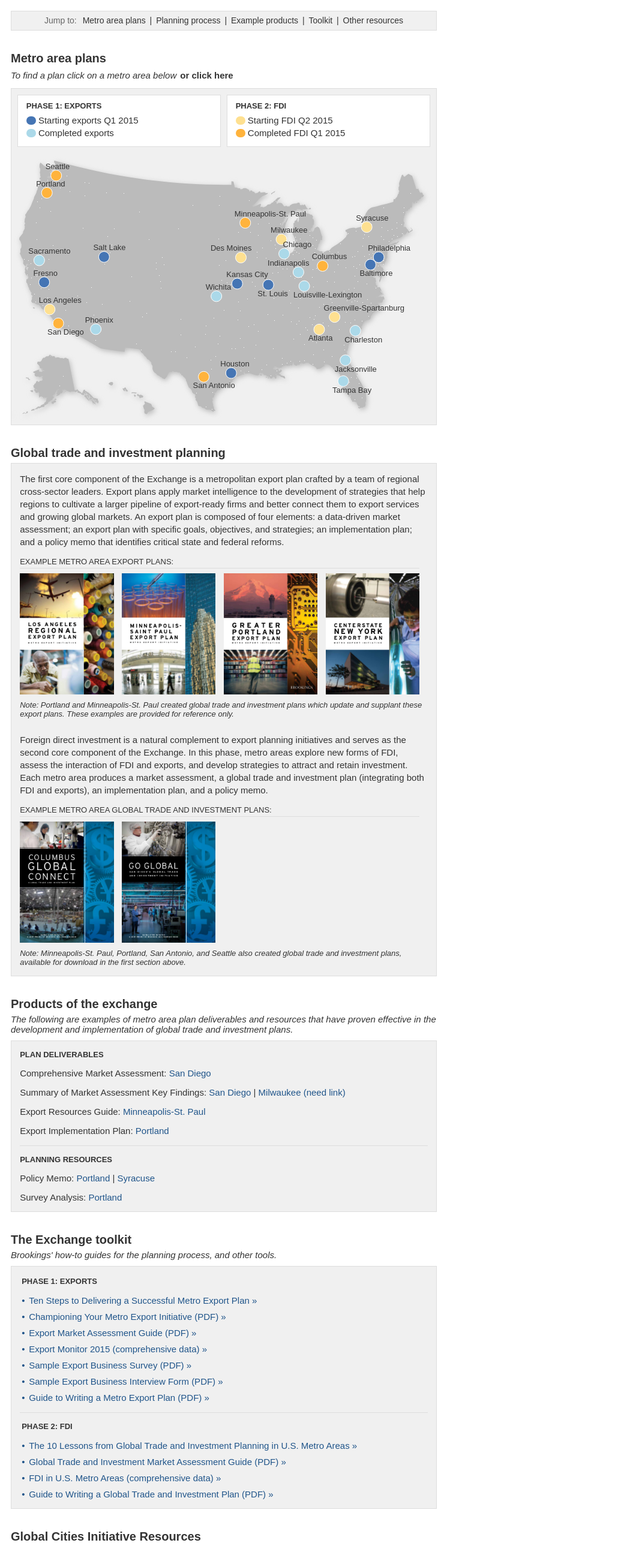
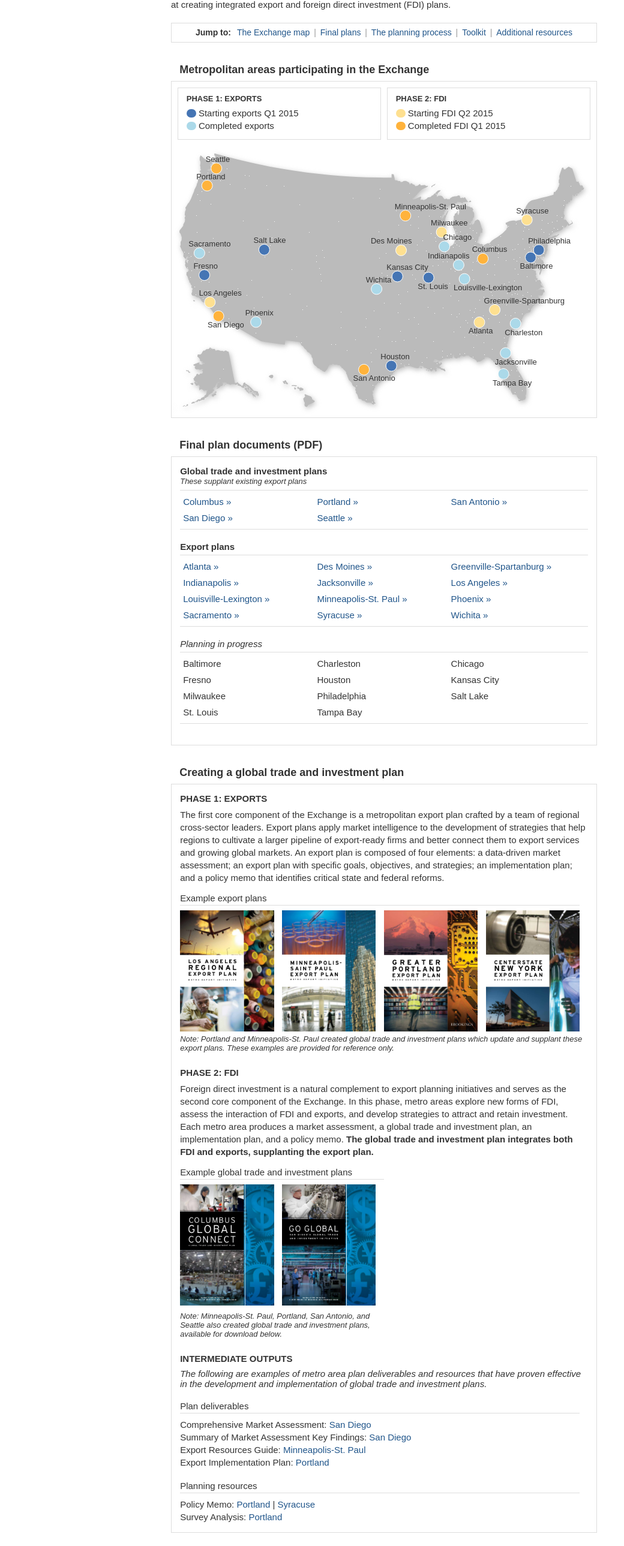
Before and after one commit to afdta/gcx-revision-2016, a plain HTML site: page index.html in a window 1280 px wide. Shown: the part 182-2760 px from the top of the page at 60% size, without its empty margins (0-1040 px from the left). Drawn offline with Linux system fonts and the light colour scheme.

Commit message:
Draft for review on 9-4-2015

```diff
--- a/GCXPlans_12Aug2015.csv
+++ b/GCXPlans_12Aug2015.csv
@@ -4,14 +4,14 @@ Charleston,M16700,,
 Chicago,M16980,,
 Columbus,M18140,http://columbusregion.com/Columbus/media/Columbus/PDFs/Brochures/Columbus-Global-Connect-MEI-Part-1.pdf,http://www.brookings.edu/~/media/Multimedia/Interactives/2013/GCXMedia/TradeAndInvestmentPlans/Columbus.pdf
 Des Moines,M19780,http://www.desmoinesmetro.com/documents/filelibrary/pdfs/economicdevelopment/2013_GreaterDesMoinesRegionalExport_4CBBB7FAAFAB3.pdf,
-Greenville-Spartanburg,M24860,http://www.upstatescalliance.com/global-cities/regional-export-plan,
+Greenville-Spartanburg,M24860,http://www.upstatescalliance.com/sites/default/files/Upstate_Regional_Export_Plan_small.pdf,
 Indianapolis,M26900,http://www.indychamber.com/files/1414/2429/3865/Metro_Indy_GCI_Export_Plan_low_resolution.pdf,
 Jacksonville,M27260,https://www.dropbox.com/s/nhv5s38gwpnls8g/Metro%20JaxNortheast%20Florida%20Export%20Plan.pdf?dl=0,
 Los Angeles,M31100,http://larexc.org/wp-content/uploads/2013/01/LACITYP_020109.pdf,
 Louisville-Lexington,M31140,http://services.louisvilleky.gov/media/beam/Export_Plan_Web.pdf,
 Milwaukee,M33340,,
 Minneapolis-St. Paul,M33460,http://www.brookings.edu/~/media/projects/state%20metro%20innovation/export_initiative_minneapolis.pdf,
-Phoenix,M38060,,
+Phoenix,M38060,http://www.mpexa.com/wp-content/uploads/2015/05/export-plan-email-web.pdf,
 Portland,M38900,http://s3.amazonaws.com/gpi-assets/uploaded_media/8/original.pdf,http://s3.amazonaws.com/gpi-assets/uploaded_media/102/original.pdf
 Sacramento,M40900,http://norcalwtc.org/wp-content/uploads/2014/10/California-Capital-Region-Export-Plan_012015.pdf,
 San Antonio,M41700,http://insa.us/wp-content/uploads/2013/10/inSA_ExportsPlan_Digital.pdf,http://insa.us/wp-content/uploads/2014/12/inSA_2014_Trade_Investment_Guide_Main_Copy_Cover_Low_Final.pdf
--- a/GCXStyle.css
+++ b/GCXStyle.css
@@ -26,7 +26,6 @@
 	margin:0px;
 	color:#333333;
 	font-size:15px;
-	line-height:normal;
 }
 
 #ng-app p.reading{
@@ -35,9 +34,9 @@
 }
 
 #ng-app p.gcx-section-header{
-	font-size:20px;
+	font-size:18px;
 	font-weight:bold;
-	margin:0px 0px 5px 0px;
+	margin:0px 0px 8px 2%;
 }
 
 #ng-app a{
@@ -121,37 +120,9 @@ user-select: none;
 
 /*New Styles*/
 #ng-app #gcx-products{
-	width:60%;
-	height:100%;
-	background:rgba(255,255,255,0.9);
-	padding:0px;
-	position:absolute;
-	right:-101%;
-	top:0px;
-	z-index:20;
-
-	-o-transition:right 0.75s;
-	-moz-transition:right 0.75s;
-	-webkit-transition:right 0.75s;
-	transition:right 0.75s;
-
-	-webkit-box-shadow: -2px 0px 10px -1px rgba(0,0,0,0.25);
-	-moz-box-shadow: -2px 0px 10px -1px rgba(0,0,0,0.25);
-	box-shadow: -2px 0px 10px -1px rgba(0,0,0,0.25);
-}
-
-#ng-app.gcx-products-open #gcx-products{
-	right:0%;
-	right:calc(0% - 1px);
 }
 
 #ng-app #gcx-products-inner{
-	position:relative;
-	width:100%;
-	min-height:50px;
-	height:55%;
-	overflow-x:hidden;
-	overflow-y:auto;
 }
 
 /*FEED AREA*/
@@ -195,7 +166,7 @@ user-select: none;
 }
 
 #ng-app .gcx-menu-button{
-	color:#333333;
+	color:#20558a;
 	margin:4px 3px 3px 3px;
 	white-space:nowrap;
 }
@@ -203,6 +174,7 @@ user-select: none;
 
 #ng-app .gray-box-wrap > div{
 	background-color: rgb(240,240,240);
+	background-color: #ffffff;
 	border:1px solid #dddddd;
 	padding:15px 2% 15px 2%;
 }
@@ -276,7 +248,8 @@ user-select: none;
 
 #ng-app .product-header{
 	font-size:15px;
-	margin-top: 1em;
+	margin-top: 8px;
+	line-height:1.4em;
 }
 #ng-app .product-header:first-child{
 	margin-top:0px;
@@ -306,16 +279,48 @@ user-select: none;
 	line-height:13px;
 }
 
+/*table styles*/
+
+#ng-app .product-table-container{
+	padding:5px;
+	margin:5px 0px 20px 0px;
+	border:1px solid #dddddd;
+	border-width:1px 0px 1px 0px;
+}
+
+#ng-app table{
+	border-collapse:collapse;
+	table-layout:fixed;
+	width:100%;
+	margin:0px;
+	padding:0px;
+	border:none;
+}
+
+#ng-app table tbody tr:first-child td, #ng-app table tbody tr:last-child td, #ng-app table tbody tr td{
+	font-weight:normal;
+	color:#333333;
+	background:none;
+	background-image:none;
+	background-color:#ffffff;
+	border:none;
+	vertical-align:top;
+	text-align:left;
+	padding:5px 5px 5px 0px;
+	font-family:arial;
+}
+
+
 @media (min-width:0px){
 	#ng-app #us-map-wrap{display:none;}
-	#ng-app #gcx-products{width:100%;right:0%;}
 	#ng-app #select-metro-area-button{display:none;}
 	#ng-app div.report-cover{width:48%;}
+	#ng-app .gcx-hwidth{width:98%;}
 }
 
 @media (min-width:480px){
 	#ng-app #us-map-wrap{display:block;}
-	#ng-app #gcx-products{width:60%;right:-101%;}
 	#ng-app #select-metro-area-button{display:block;}
 	#ng-app div.report-cover{width:23%;}
+	#ng-app .gcx-hwidth{width:50%;}
 }
--- a/index.html
+++ b/index.html
@@ -5,8 +5,17 @@
   <title>GCI Exchange</title>
   <link rel="stylesheet" href="./GCXStyle.css">
   <script type="text/javascript" src="./d3min.js"></script>
+  <style>
+  	#ng-app{
+  		position:relative;
+  		margin-left:auto;
+  		margin-right:auto;
+  		max-width:710px;
+  		padding:30px 0px 500px 0px;
+  	}
+  </style>
 </head>
-<body style="max-width:710px;padding:10px;">
+<body>
 
 <script>
 	//UPDATE THIS VARIABLE WITH EACH NEW DATA UPDATE
@@ -18,30 +27,22 @@
 
 	<p class="reading">At the core of the Exchange are 28 U.S. metropolitan areas engaged in a 2-phase planning process aimed at creating integrated export and foreign direct investment (FDI) plans.</p>
 
-	<div style="position:relative;border:1px solid #dddddd; background-color:rgb(240,240,240); border-width: 1px 1px 1px 1px; padding:5px;margin-top:20px;">
-		<p style="font-size:14px;margin:0px auto 0px auto;position:relative;display:table;line-height:1.5em;">
-			<span class="gcx-menu-button" style="color:#666666;">Jump to: </span>
-			<a class="gcx-menu-button" style="" href="#plans">Metro area plans</a> |
-			<a class="gcx-menu-button" style="" href="#overview">Planning process</a> |
-			<a class="gcx-menu-button" style="" href="#products">Example products</a> |
+	<div style="position:relative;border:1px solid #dddddd; background-color:#ffffff; border-width: 1px 1px 1px 1px; padding:5px;margin-top:20px;">
+		<p style="font-size:14px;margin:0px auto 0px auto;position:relative;display:table;line-height:1.5em;color:#999999">
+			<span class="gcx-menu-button" style="color:#333333;font-weight:bold">Jump to: </span>
+			<a class="gcx-menu-button" style="" href="#exchmap">The Exchange map</a> |
+			<a class="gcx-menu-button" style="" href="#products">Final plans</a> |
+			<a class="gcx-menu-button" style="" href="#overview">The planning process</a> |
 			<a class="gcx-menu-button" style="" href="#toolkit">Toolkit</a> |
-			<a class="gcx-menu-button" style="" href="#other">Other resources</a>
+			<a class="gcx-menu-button" style="" href="#other">Additional resources</a>
 		</p>
 	</div>
 
-	<a name="plans"></a>
+	<!--MAP-->
+	<a name="exchmap"></a>
 	<div class="cFix" style="margin-top:35px;">
-		<div class="cFix">
-			<div style="float:left">
-				<p class="gcx-section-header">Metro area plans</p>
-			</div>
-		</div>
-		<div class="cFix" style="margin-bottom:10px;">
-			<p style="font-style:italic;float:left;padding:3px 0px 3px 0px" class="cFix">
-		To find a plan click on a metro area below</p>
-			<p id="select-metro-area-button">or click here</p>
-		</div>
-		<div style="border:1px solid #dddddd;background-color:rgb(240,240,240);min-height:500px;position:relative;clear:both;">
+		<p class="gcx-section-header">Metropolitan areas participating in the Exchange</p>
+		<div style="border:1px solid #dddddd;background-color:#ffffff; min-height:500px;position:relative;clear:both;">
 			<div id="us-map-wrap" style="position:relative;z-index:10">
 				<div class="cFix" style="clear:both;padding:10px 10px 0px 10px;">
 					<div class="legend-group">
@@ -108,22 +109,44 @@
 					</svg>
 				</div>
 			</div>
-			<div id="gcx-products">
-				<div id="feed-header" style="background-color:#666666;padding:20px 0px 0px 0px;">
-					<p style="padding-left:20px;border:none;padding-bottom:5px;color:#ffffff;" class="section-title">The latest metro area plans</p>
-				</div>
-				<div id="gcx-products-inner"></div>
 		</div>
 	</div>
 
+	<!--FINAL PLAN DOCUMENTS-->
+	<a name="products"></a>
+	<div class="cFix gray-box-wrap" style="margin:35px 0px 15px 0px;padding-bottom:0px;width:100%" id="products-wrap">
+		<p class="gcx-section-header">Final plan documents (PDF)</p>
+		<div id="gcx-products">
+			<div id="gcx-products-inner" class="cFix">
+				<p style="font-weight:bold;">Global trade and investment plans</p>
+				<p style="font-style:italic;font-size:13px;line-height:1.4em;">These supplant existing export plans</p>
+				<div class="product-table-container">
+					<table id="gcx-plan-table1"><thead></thead><tbody></tbody></table>
+				</div>
+
+				<p style="font-weight:bold;">Export plans</p>
+				<div class="product-table-container">
+					<table id="gcx-plan-table2"><thead></thead><tbody></tbody></table>
+				</div>
+
+				<p style="font-style:italic;">Planning in progress</p>
+				<div class="product-table-container">
+					<table id="gcx-plan-table3"><thead></thead><tbody></tbody></table>
+				</div>
+			</div>
+		</div>
+	</div>
+
+	<!--OVERVIEW OF THE PROCESS AND EXAMPLE PRODUCTS-->
 	<a name="overview"></a>
-		<div class="cFix gray-box-wrap" style="margin:35px 0px 15px 0px;padding-bottom:0px;width:100%" id="products-wrap">
-			<p class="gcx-section-header">Global trade and investment planning</p>
+	<div class="cFix gray-box-wrap" style="margin:35px 0px 15px 0px;padding-bottom:0px;width:100%">
+		<p class="gcx-section-header">Creating a global trade and investment plan</p>
 		<div>
+			<p style="font-weight:bold;margin-bottom:8px;">PHASE 1: EXPORTS</p>
 			<p class="reading">The first core component of the Exchange is a metropolitan export plan crafted by a team of regional cross-sector leaders. Export plans apply market intelligence to the development of strategies that help regions to cultivate a larger pipeline of export-ready firms and better connect them to export services and growing global markets. An export plan is composed of four elements: a data-driven market assessment; an export plan with specific goals, objectives, and strategies; an implementation plan; and a policy memo that identifies critical state and federal reforms.</p>
 
 			<div class="cFix">
-					<p style="font-size:13px;text-transform:uppercase;border-bottom:1px solid #dddddd;margin-right:2%;padding-bottom:3px;">Example metro area export plans:
+				<p style="border-bottom:1px solid #dddddd;margin-right:2%;padding-bottom:3px;">Example export plans</p>
 				<div class="report-cover">
 					<div class="overlay">
 						<p>Los Angeles</p>
@@ -148,12 +171,17 @@
 					</div>
 					<a href="http://www.brookings.edu/~/media/Projects/state%20metro%20innovation/export_initiative_syracuse.pdf" target="_blank"><img class="reportCover" src="Covers/Syracuse.png" /></a>
 				</div>
-				</div>
+
 				<p style="font-size:13px;margin-top:5px;font-style:italic;">Note: Portland and Minneapolis-St. Paul created global trade and investment plans which update and supplant these export plans. These examples are provided for reference only.</p>
 
-				<p class="reading" style="margin-top:25px;">Foreign direct investment is a natural complement to export planning initiatives and serves as the second core component of the Exchange. In this phase, metro areas explore new forms of FDI, assess the interaction of FDI and exports, and develop strategies to attract and retain investment. Each metro area produces a market assessment, a global trade and investment plan (integrating both FDI and exports), an implementation plan, and a policy memo.</p>
+			</div>
+
+			<p style="font-weight:bold;margin:25px 0px 8px 0px;">PHASE 2: FDI</p>
+			<p class="reading">Foreign direct investment is a natural complement to export planning initiatives and serves as the second core component of the Exchange. In this phase, metro areas explore new forms of FDI, assess the interaction of FDI and exports, and develop strategies to attract and retain investment. Each metro area produces a market assessment, a global trade and investment plan, an implementation plan, and a policy memo. <span style="font-weight:bold">The global trade and investment plan integrates both FDI and exports, supplanting the export plan.</span></p>
+
+
 			<div class="cFix">
-					<p style="font-size:13px;text-transform:uppercase;border-bottom:1px solid #dddddd;margin-right:2%;padding-bottom:3px;">Example  metro area global trade and investment plans:
+					<p style="margin-right:2%;padding-bottom:3px;border-bottom:1px solid #dddddd" class="gcx-hwidth">Example global trade and investment plans</p>
 					<div class="report-cover">
 						<div class="overlay">
 							<p>Columbus</p>
@@ -167,61 +195,58 @@
 						<a href="http://www.brookings.edu/~/media/Multimedia/Interactives/2013/GCXMedia/TradeAndInvestmentPlans/SanDiego.pdf" target="_blank"><img class="reportCover" src="Covers/SanDiego.png" /></a>
 				</div>
 			</div>
-				<p style="font-size:13px;margin-top:5px;font-style:italic;">Note: Minneapolis-St. Paul, Portland, San Antonio, and Seattle also created global trade and investment plans, available for download in the first section above.</p>
+			<p style="font-size:13px;margin-top:5px;font-style:italic;" class="gcx-hwidth">Note: Minneapolis-St. Paul, Portland, San Antonio, and Seattle also created global trade and investment plans, available for download below.</p>
+
+			<p style="font-weight:bold;margin:25px 0px 8px 0px">INTERMEDIATE OUTPUTS</p>
+			<p style="font-style:italic;clear:left;margin-bottom:20px;">The following are examples of metro area plan deliverables and resources that have proven effective in the development and implementation of global trade and investment plans.</p>
+
+			<p style="border-bottom:1px solid #dddddd;margin-right:2%;padding-bottom:3px;">Plan deliverables</p>
+
+			<p class="product-header">
+				<span>Comprehensive Market Assessment: </span>
+				<a href="http://www.sandiegobusiness.org/sites/default/files/Market%20Assesment.pdf" target="_blank">San Diego</a>
+				<br/>
+				<span>Summary of Market Assessment Key Findings: </span>
+				<a href="http://www.sandiegobusiness.org/sites/default/files/BROOKINGS-FASTFACTS-F-0513.pdf" target="_blank">San Diego</a>
+				<br/>
+				<span>Export Resources Guide: </span>
+				<a href="http://www.mn.gov/deed/images/Export%20Road%20Map%20and%20Resources.pdf" target="_blank">Minneapolis-St. Paul</a>
+				<br/>
+				<span>Export Implementation Plan: </span>
+				<a href="http://s3.amazonaws.com/gpi-assets/uploaded_media/98/original.pdf" target="_blank">Portland</a>
+				<br/>
+			</p>
+
+			<p style="border-bottom:1px solid #dddddd;margin-right:2%;margin-top:20px;padding-bottom:3px;">Planning resources</p>
+
+			<p class="product-header">
+				<span>Policy Memo: </span>
+				<a href="http://s3.amazonaws.com/gpi-assets/uploaded_media/10/original.pdf" target="_blank">Portland</a><span> | </span>
+				<a href="http://www.centerstateceo.com/External/WCPages/WCWebContent/WebContentPage.aspx?ContentID=1030" target="_blank">Syracuse</a>
+				<br/>
+				<span>Survey Analysis: </span>
+				<a href="http://s3.amazonaws.com/gpi-assets/uploaded_media/5/original.pdf" target="_blank">Portland</a>
+			</p>
+
 		</div>
 	</div>
 
-		<a name="products"></a>
-		<div class="cFix gray-box-wrap" style="margin:35px 0px 15px 0px;padding-bottom:0px;width:100%" id="products-wrap">
-			<p class="gcx-section-header">Products of the exchange</p>
-			<p style="font-style:italic;clear:left;margin-bottom:10px;">The following are examples of metro area plan deliverables and resources that have proven effective in the development and implementation of global trade and investment plans.</p>
-			<div>
-				<p style="font-weight:bold;font-size:13px;text-transform:uppercase;">Plan deliverables</p>
-				<p class="product-header">Comprehensive Market Assessment: <a href="http://www.sandiegobusiness.org/sites/default/files/Market%20Assesment.pdf" target="_blank">San Diego</a></p>
-
-
-				<p class="product-header">Summary of Market Assessment Key Findings:
-					<a href="http://www.sandiegobusiness.org/sites/default/files/BROOKINGS-FASTFACTS-F-0513.pdf" target="_blank">San Diego</a> |
-					<a href="" target="_blank">Milwaukee (need link)</a>
-				</p>
-
-				<p class="product-header">Export Resources Guide:
-					<a href="http://www.mn.gov/deed/images/Export%20Road%20Map%20and%20Resources.pdf" target="_blank">Minneapolis-St. Paul</a>
-				</p>
-
-				<p class="product-header">Export Implementation Plan:
-					<a href="http://s3.amazonaws.com/gpi-assets/uploaded_media/98/original.pdf" target="_blank">Portland</a>
-				</p>
-
-				<div style="margin:15px 0px 15px 0px;height:1px;border-bottom:1px solid #dddddd;"></div>
-
-				<p style="font-weight:bold;font-size:13px;text-transform:uppercase;">Planning resources</p>
-				<p class="product-header">Policy Memo:
-					<a href="http://s3.amazonaws.com/gpi-assets/uploaded_media/10/original.pdf" target="_blank">Portland</a> |
-					<a href="http://www.centerstateceo.com/External/WCPages/WCWebContent/WebContentPage.aspx?ContentID=1030" target="_blank">Syracuse</a>
-				</a>
-
-				<p class="product-header">Survey Analysis:
-					<a href="http://s3.amazonaws.com/gpi-assets/uploaded_media/5/original.pdf" target="_blank">Portland</a>
-				</p>
-			</div>
-		</div>
-
+	<!--TOOLKIT-->
 	<a name="toolkit"></a>
 	<div class="cFix list-o-links gray-box-wrap" style="margin:35px 0px 15px 0px;padding-bottom:0px;width:100%">
 		<p class="gcx-section-header">The Exchange toolkit</p>
-			<p style="font-style:italic;clear:left;margin-bottom:10px;">Brookings' how-to guides for the planning process, and other tools.</p>
+		<p style="font-style:italic;clear:left;margin-bottom:10px;margin-left:2%;">Brookings' how-to guides for the planning process, and other tools.</p>
 		<div class="toolkit-section">
 			<div>
 				<p>Phase 1: Exports</p>
+
+				<a href="http://www.brookings.edu/research/interactives/2015/export-monitor" target="_blank">Export Monitor 2015 (comprehensive <span>data) »</span></a>
 
 				<a href="http://www.brookings.edu/research/papers/2012/08/metro-exports-guide" target="_blank">Ten Steps to Delivering a Successful Metro Export <span>Plan »</span></a>
 
 				<a href="http://www.brookings.edu/~/media/multimedia/interactives/2013/GCXMedia/Guides/Championing Your Metro Export Initiative.pdf" target="_blank">Championing Your Metro Export Initiative <span>(PDF) »</span></a>
 
 				<a href="http://www.brookings.edu/~/media/multimedia/interactives/2013/GCXMedia/Guides/Market Assessment Guide.pdf" target="_blank">Export Market Assessment Guide <span>(PDF) »</span></a>
-
-					<a href="http://www.brookings.edu/research/interactives/2015/export-monitor" target="_blank">Export Monitor 2015 (comprehensive <span>data) »</span></a>
 
 				<a href="http://www.brookings.edu/~/media/multimedia/interactives/2013/GCXMedia/Guides/Sample Business Survey.pdf" target="_blank">Sample Export Business Survey <span>(PDF) »</span></a>
 
@@ -236,11 +261,11 @@
 			<div>
 				<p>Phase 2: FDI</p>
 
+				<a href="http://www.brookings.edu/research/reports/2014/06/20-fdi-us-metro-areas-saha-fikri-marchio" target="_blank">FDI in U.S. Metro Areas<span> (comprehensive data) »</span></a>
+
 				<a href="http://www.brookings.edu/research/reports/2015/04/21-global-trade-investment-planning-us-metro-areas-mcdearman-donahue" target="_blank">The 10 Lessons from Global Trade and Investment Planning in U.S. Metro <span>Areas »</span></a>
 
 				<a href="http://www.brookings.edu/~/media/multimedia/interactives/2013/GCXMedia/Guides/Market%20Assessment%20Guide%20for%20a%20Global%20Trade%20and%20Investment%20Plan.pdf" target="_blank">Global Trade and Investment Market Assessment Guide <span>(PDF) »</span></a>
-
-					<a href="http://www.brookings.edu/research/reports/2014/06/20-fdi-us-metro-areas-saha-fikri-marchio" target="_blank">FDI in U.S. Metro Areas<span> (comprehensive data) »</span></a>
 
 				<a href="http://www.brookings.edu/~/media/multimedia/interactives/2013/GCXMedia/Guides/Global%20Trade%20and%20Investment%20Plan%20Guide.pdf" target="_blank">Guide to Writing a Global Trade and Investment Plan <span>(PDF) »</span></a>
 			</div>
@@ -249,9 +274,10 @@
 
 	</div>
 
+	<!--OTHER RESOURCES-->
 	<a name="other"></a>
-		<div class="cFix list-o-links gray-box-wrap" style="margin:35px 0px 15px 0px;padding-bottom:0px;width:100%" id="products-wrap">
-			<p class="gcx-section-header">Global Cities Initiative Resources</p>
+	<div class="cFix list-o-links gray-box-wrap" style="margin:35px 0px 15px 0px;padding-bottom:0px;width:100%">
+		<p class="gcx-section-header">Additional resources from the Global Cities Initiative</p>
 		<div>
 			<p class="reading">The goal of the Exchange is to foster a network of metro areas that are deepening their global trade relationships and positioning themselves for high quality growth and competitiveness in the 21st-century economy. To achieve this vision, metropolitan areas will strategically align global assets (such as infrastructure and logistics, advanced research, and skilled labor) with their global trade and investment plans. Below is a set of Brookings reports and resources related to broader global engagement and competitiveness.</p>
 
@@ -270,8 +296,6 @@
 
 </div>
 
-</div>
-
 <script type="text/javascript" src="./drawGCX.js"></script>
 
 </body>
```
Also changed, not shown: drawGCX.js, 1 other file. Lines whose indentation alone changed are shown as unchanged.
